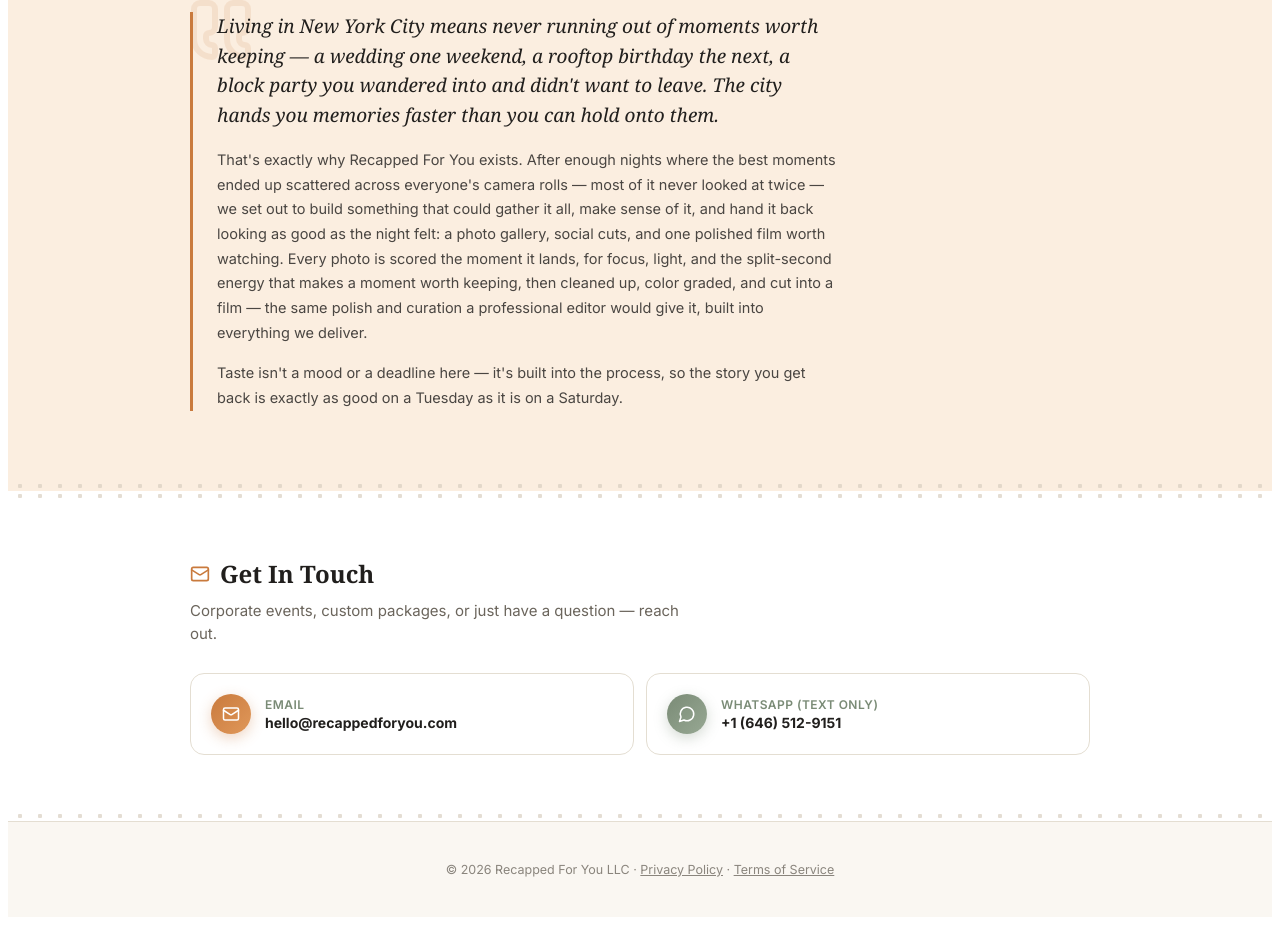
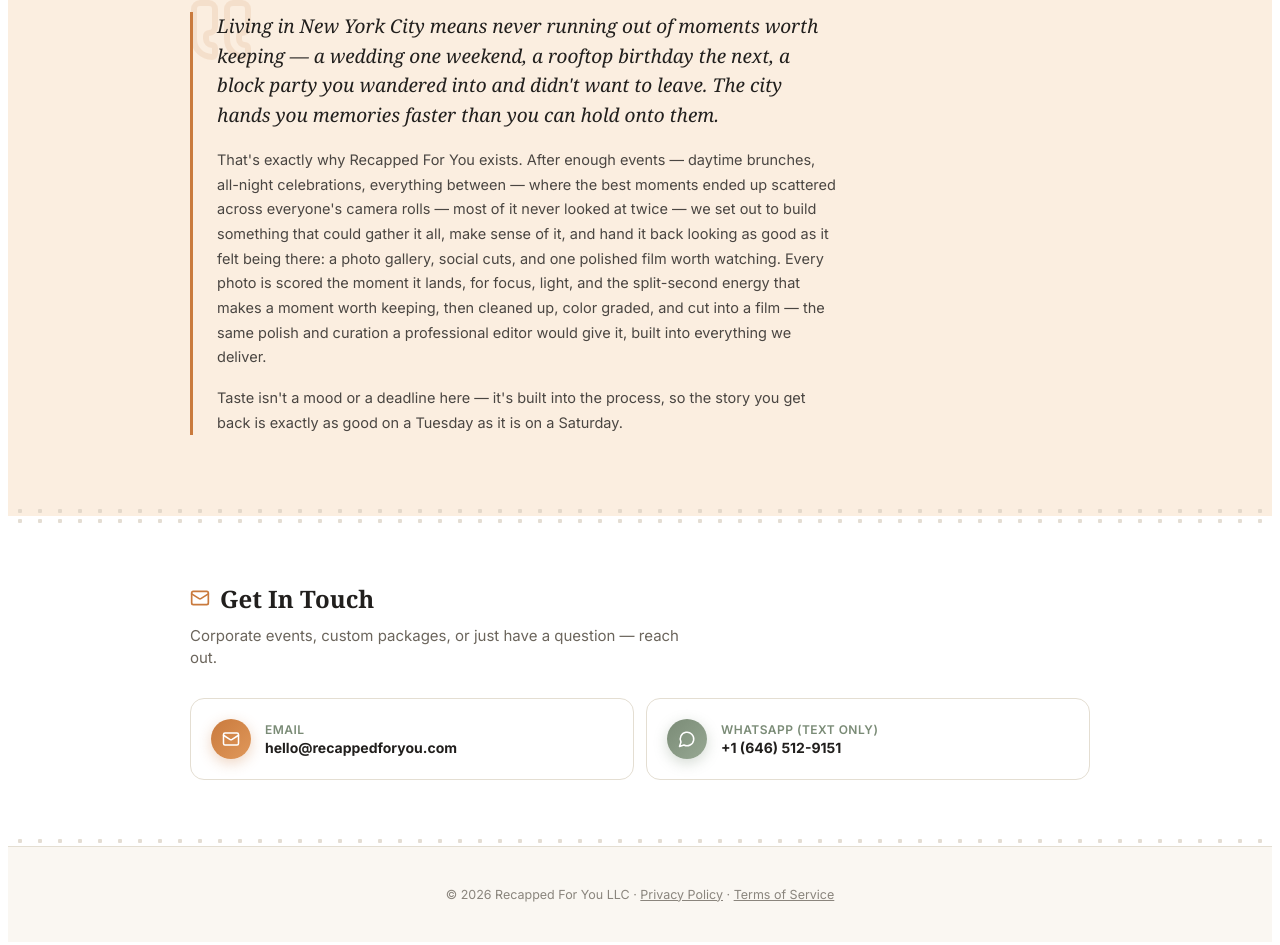
Before and after one commit to yeniluciano83-sudo/recapped4u, a Next.js app: page / in a window 1280 px wide. Shown: the part 4470-5415 px from the top of the page. Built offline with nearby package versions, Linux system fonts and the light colour scheme; no server answers.

Commit message:
Broaden About copy beyond night-only events
Replace "nights" / "the night felt" with day-and-night event framing
so the origin story isn't scoped to nighttime celebrations only.

```diff
--- a/app/page.jsx
+++ b/app/page.jsx
@@ -558,7 +558,7 @@
             Living in New York City means never running out of moments worth keeping — a wedding one weekend, a rooftop birthday the next, a block party you wandered into and didn't want to leave. The city hands you memories faster than you can hold onto them.
           </p>
           <p style={{ fontSize: 14.5, color: "#4a4642", lineHeight: 1.7, marginBottom: 16 }}>
-            That's exactly why Recapped For You exists. After enough nights where the best moments ended up scattered across everyone's camera rolls — most of it never looked at twice — we set out to build something that could gather it all, make sense of it, and hand it back looking as good as the night felt: a photo gallery, social cuts, and one polished film worth watching. Every photo is scored the moment it lands, for focus, light, and the split-second energy that makes a moment worth keeping, then cleaned up, color graded, and cut into a film — the same polish and curation a professional editor would give it, built into everything we deliver.
+            That's exactly why Recapped For You exists. After enough events — daytime brunches, all-night celebrations, everything between — where the best moments ended up scattered across everyone's camera rolls — most of it never looked at twice — we set out to build something that could gather it all, make sense of it, and hand it back looking as good as it felt being there: a photo gallery, social cuts, and one polished film worth watching. Every photo is scored the moment it lands, for focus, light, and the split-second energy that makes a moment worth keeping, then cleaned up, color graded, and cut into a film — the same polish and curation a professional editor would give it, built into everything we deliver.
           </p>
           <p style={{ fontSize: 14.5, color: "#4a4642", lineHeight: 1.7 }}>
             Taste isn't a mood or a deadline here — it's built into the process, so the story you get back is exactly as good on a Tuesday as it is on a Saturday.
```
